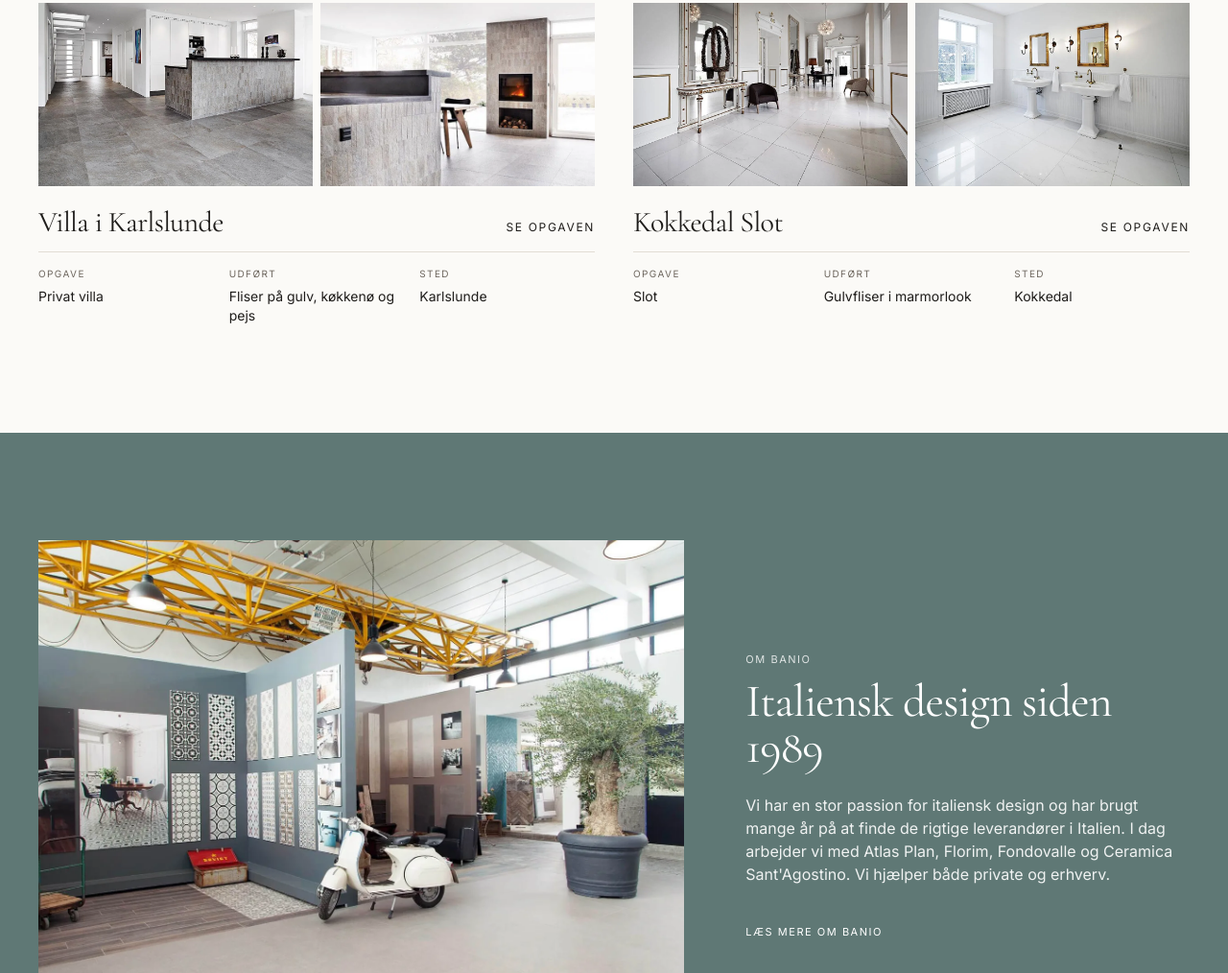
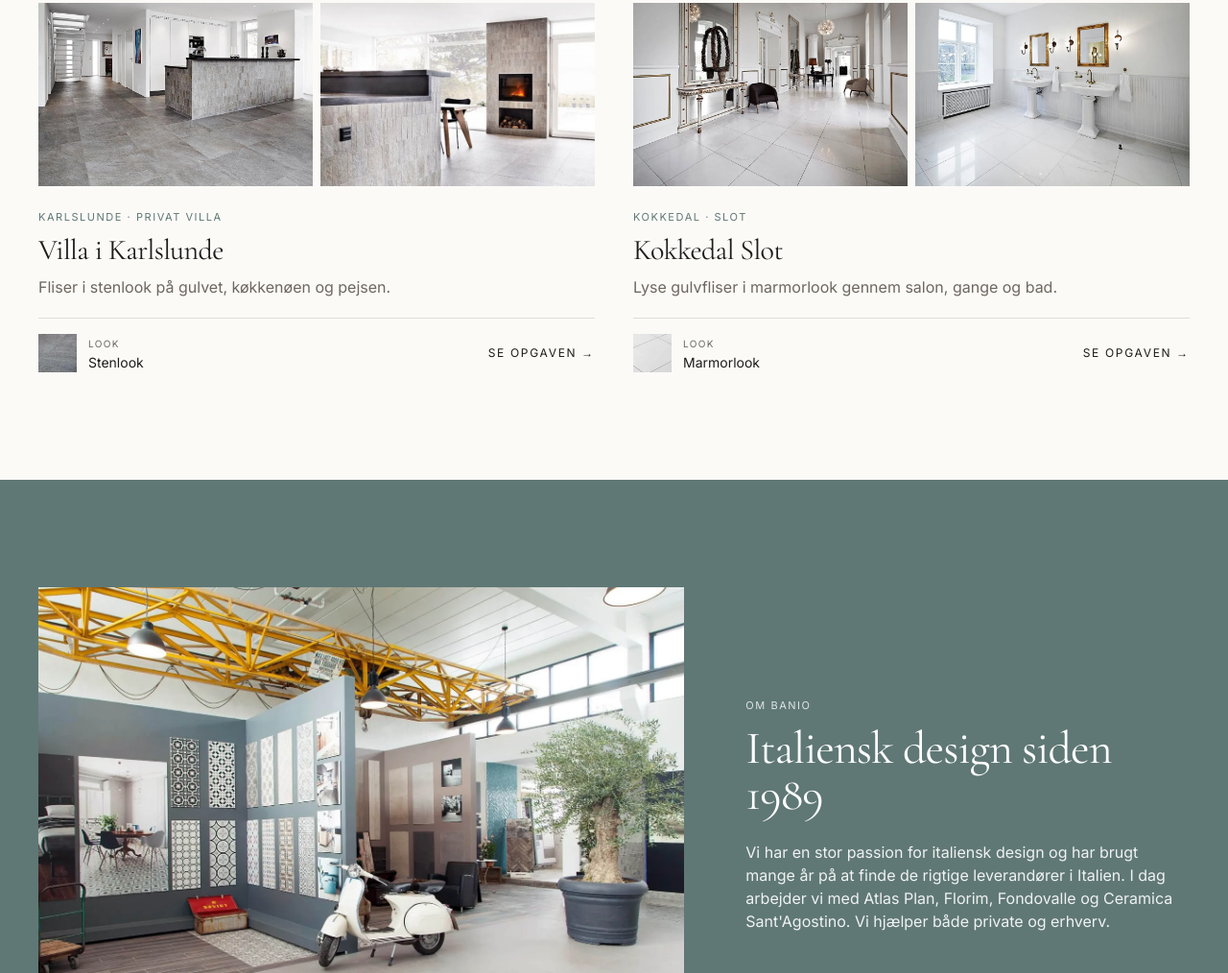
Before and after one commit to growmybusiness-alt/banio-preview, a plain HTML site: page index.html in a window 1280 px wide. Shown: the part 4914-5928 px from the top of the page at 96% size. Drawn offline with nearby package versions, Linux system fonts and the light colour scheme.

Commit message:
Add files via upload

```diff
--- a/index.html
+++ b/index.html
@@ -324,12 +324,13 @@ tailwind.config = { theme: { extend: {
           <div class="aspect-[3/2] overflow-hidden bg-sand"><img src="banio-ref-karlslunde-3.webp" alt="Spisestue med fliser på gulvet i villa i Karlslunde" width="1024" height="683" loading="lazy" class="h-full w-full object-cover"/></div>
           <div class="aspect-[3/2] overflow-hidden bg-sand"><img src="banio-ref-karlslunde-2.webp" alt="Pejs beklædt med fliser i villa i Karlslunde" width="1024" height="683" loading="lazy" class="h-full w-full object-cover"/></div>
         </div>
-        <div class="mt-5 flex items-baseline justify-between gap-4"><h3 class="display text-3xl">Villa i Karlslunde</h3><span class="link tag text-xs transition-colors group-hover:text-sage">Se opgaven</span></div>
-        <dl class="mt-3 grid grid-cols-3 gap-4 border-t border-line pt-3 text-sm">
-          <div><dt class="tag text-[10px] text-stone">Opgave</dt><dd class="mt-1">Privat villa</dd></div>
-          <div><dt class="tag text-[10px] text-stone">Udført</dt><dd class="mt-1">Fliser på gulv, køkkenø og pejs</dd></div>
-          <div><dt class="tag text-[10px] text-stone">Sted</dt><dd class="mt-1">Karlslunde</dd></div>
-        </dl>
+        <p class="tag mt-6 text-[11px] text-sage">Karlslunde · Privat villa</p>
+        <h3 class="display mt-2 text-3xl">Villa i Karlslunde</h3>
+        <p class="mt-2 max-w-md text-stone">Fliser i stenlook på gulvet, køkkenøen og pejsen.</p>
+        <div class="mt-5 flex items-center justify-between gap-4 border-t border-line pt-4">
+          <span class="flex items-center gap-3 text-sm"><img src="prove-karlslunde.webp" alt="" width="160" height="160" class="h-10 w-10 object-cover" loading="lazy"/><span><span class="tag block text-[10px] text-stone">Look</span>Stenlook</span></span>
+          <span class="link tag text-xs transition-colors group-hover:text-sage">Se opgaven →</span>
+        </div>
       </a>
       <a href="#" class="group block">
         <div class="aspect-[3/2] overflow-hidden bg-sand"><img src="banio-ref-kokkedal.webp" alt="Salon på Kokkedal Slot med lyse gulvfliser i marmorlook" width="1024" height="683" loading="lazy" class="h-full w-full object-cover"/></div>
@@ -337,12 +338,13 @@ tailwind.config = { theme: { extend: {
           <div class="aspect-[3/2] overflow-hidden bg-sand"><img src="banio-ref-kokkedal-2.webp" alt="Gang på Kokkedal Slot med lyse gulvfliser" width="1024" height="683" loading="lazy" class="h-full w-full object-cover"/></div>
           <div class="aspect-[3/2] overflow-hidden bg-sand"><img src="banio-ref-kokkedal-3.webp" alt="Badeværelse på Kokkedal Slot med lyse fliser" width="1024" height="683" loading="lazy" class="h-full w-full object-cover"/></div>
         </div>
-        <div class="mt-5 flex items-baseline justify-between gap-4"><h3 class="display text-3xl">Kokkedal Slot</h3><span class="link tag text-xs transition-colors group-hover:text-sage">Se opgaven</span></div>
-        <dl class="mt-3 grid grid-cols-3 gap-4 border-t border-line pt-3 text-sm">
-          <div><dt class="tag text-[10px] text-stone">Opgave</dt><dd class="mt-1">Slot</dd></div>
-          <div><dt class="tag text-[10px] text-stone">Udført</dt><dd class="mt-1">Gulvfliser i marmorlook</dd></div>
-          <div><dt class="tag text-[10px] text-stone">Sted</dt><dd class="mt-1">Kokkedal</dd></div>
-        </dl>
+        <p class="tag mt-6 text-[11px] text-sage">Kokkedal · Slot</p>
+        <h3 class="display mt-2 text-3xl">Kokkedal Slot</h3>
+        <p class="mt-2 max-w-md text-stone">Lyse gulvfliser i marmorlook gennem salon, gange og bad.</p>
+        <div class="mt-5 flex items-center justify-between gap-4 border-t border-line pt-4">
+          <span class="flex items-center gap-3 text-sm"><img src="prove-kokkedal.webp" alt="" width="160" height="160" class="h-10 w-10 object-cover" loading="lazy"/><span><span class="tag block text-[10px] text-stone">Look</span>Marmorlook</span></span>
+          <span class="link tag text-xs transition-colors group-hover:text-sage">Se opgaven →</span>
+        </div>
       </a>
     </div>
   </section>
```
Also changed, not shown: prove-karlslunde.webp (added), prove-kokkedal.webp (added).
